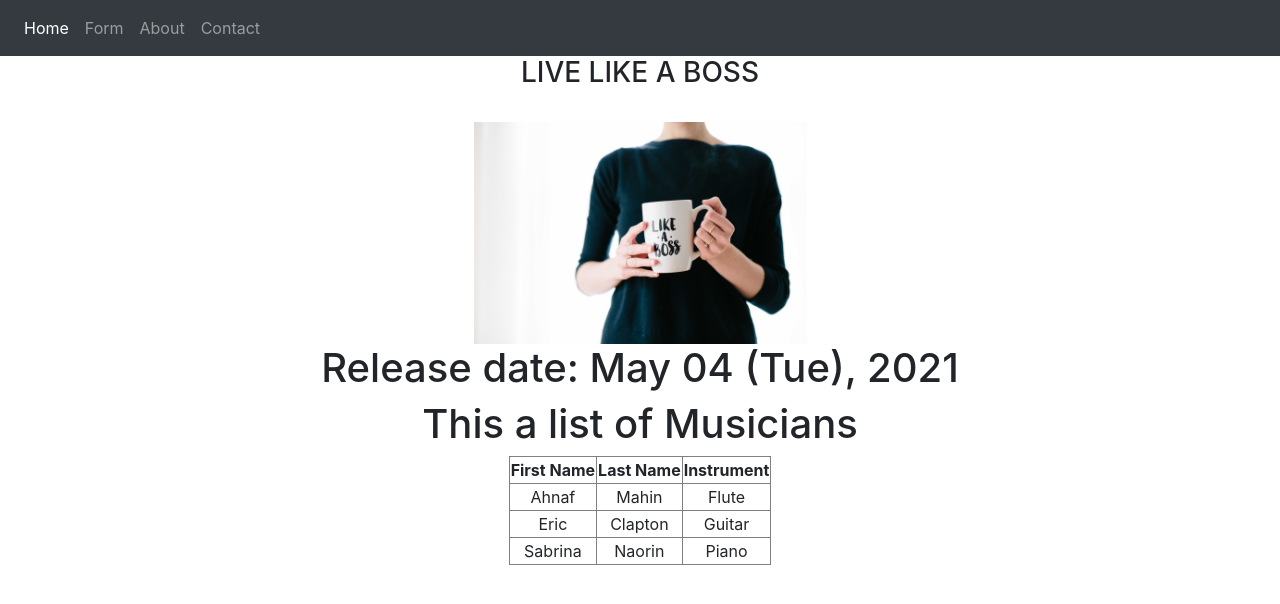
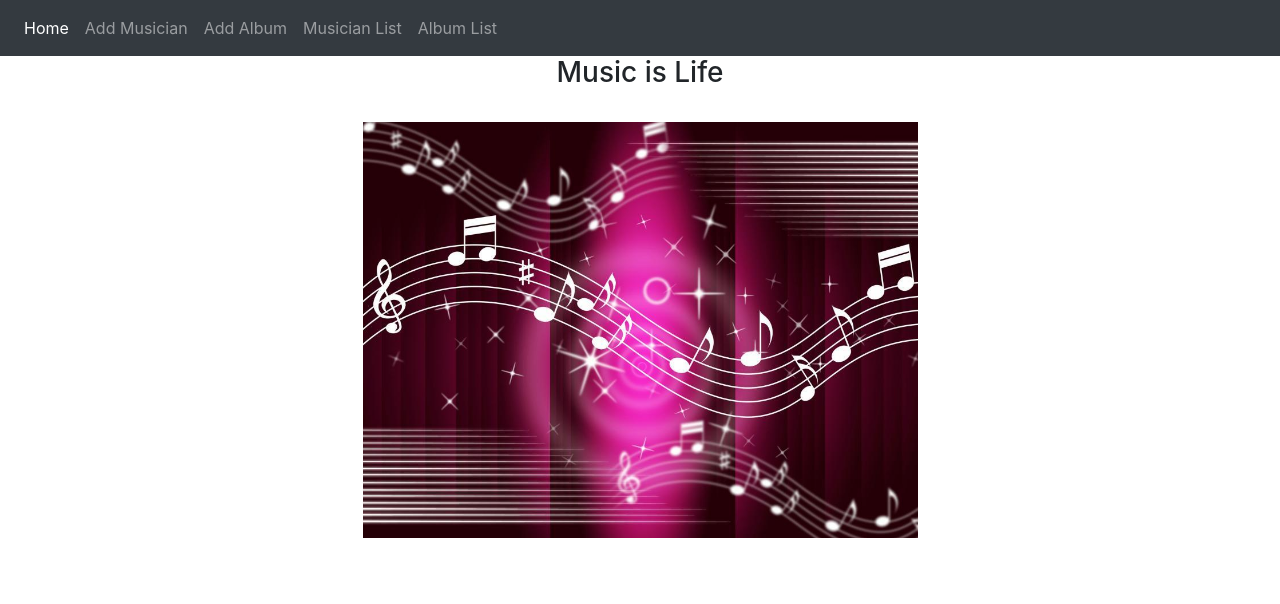
Before and after one commit to Sabrina-Sumona/Django-Musicians_App, a Django app: page /my_app/ in a window 1280 px wide. Shown: the top 604 px of the page. Run offline with Django 3.2, Linux system fonts and the light colour scheme; data comes from the database, SQL or seed files in the repository; some libraries are stand-ins or nearby versions.

Commit message:
Re-arranging the Pages

```diff
--- a/Static/my_app/CSS/style.css
+++ b/Static/my_app/CSS/style.css
@@ -1,6 +1,6 @@
 img {
-  width: 30%;
-  height: 30%;
+  width: 50%;
+  height: 50%;
 }
 
 body{
@@ -12,7 +12,7 @@ table{
   margin-right: auto;
  }
 
- .custom-radio-list, .errorlist li {
+ .custom-radio-list, .errorlist li{
      list-style-type: none;
      padding: 0;
      margin: 0;
--- a/my_app/templatetags/my_filters.py
+++ b/my_app/templatetags/my_filters.py
@@ -4,7 +4,7 @@ register = template.Library()
 
 # custom filtering templates by adding extra str
 def my_filter(value):
-    return value + " like a boss"
+    return value + " is Life"
 
 # custom filtering templates by adding extra arg
 def my_filter2(value, arg):
--- a/my_app/urls.py
+++ b/my_app/urls.py
@@ -6,7 +6,8 @@ app_name = "my_app"
 
 urlpatterns = [
     path('', views.index, name='index'),
-    path('contact/', views.contact, name='contact'),
-    path('about/', views.about, name='about'),
-    path('form/', views.form, name='form'),
+    path('add_album/', views.album_form, name='album_form'),
+    path('add_musician/', views.musician_form, name='musician_form'),
+    path('album_list/', views.album_list, name='album_list'),
+    path('musician_list/', views.musician_list, name='musician_list'),
 ]
--- a/my_app/views.py
+++ b/my_app/views.py
@@ -1,101 +1,43 @@
 from django.shortcuts import render
 from django.http import HttpResponse
 from my_app.models import Musician, Album
-# here all forms of my_app will be imported
-# from my_app.form import user_form
+
 from my_app.form import MusicianForm
-
+from my_app.form import AlbumForm
 # Create your views here.
 
 def index(request):
-    # return render(request, 'my_app/index.html', context=diction)
-    # DJNGO query
-    musician_list = Musician.objects.order_by('first_name')
-    # here we can get any value or release date from any album according to the index of that album object
-    diction = {'text_1': "Live",'text_2':'This a list of Musicians', 'musician': musician_list, 'value': Album.objects.get(pk=4), 'value2':'Release'}
-    return render(request, 'my_app/index.html', context=diction)
+    diction = {'title':"Home Page", 'text':"Music "}
+    return render(request,'my_app/index.html', context=diction )
 
-def contact(request):
-    diction = {}
-    return render(request, 'my_app/contact.html', context=diction)
+def musician_list(request):
+    musician_list = Musician.objects.all()
+    diction = {'title':"List of Musicians", 'text':'List of Musicians:', 'musician_list':musician_list}
+    return render(request, 'my_app/musician_list.html', context=diction)
 
-def about(request):
-    diction = {}
-    return render(request, 'my_app/about.html', context=diction)
+def album_list(request):
+    album_list = Album.objects.all()
+    diction = {'title':"List of Albums", 'text':'List of Albums:', 'album_list':album_list}
+    return render(request, 'my_app/album_list.html', context=diction)
 
-def form(request):
-    new_form = MusicianForm()
+def musician_form(request):
+    if request.method == 'POST':
+        form = MusicianForm(request.POST)
 
+        if form.is_valid():
+            form.save(commit=True)
+            return index(request)
+
+    diction = {'title':"Add Musician", 'text':'Add Musician', 'musician_form':MusicianForm() }
+    return render(request, 'my_app/musician_form.html', context=diction)
+
+def album_form(request):
     if request.method == 'POST':
-        new_form = MusicianForm(request.POST)
+        form = AlbumForm(request.POST)
 
-        if new_form.is_valid():
-            new_form.save(commit=True)
+        if form.is_valid():
+            form.save(commit=True)
             return index(request)
-    diction = {'test_form': new_form, 'heading_3':'Add New Musician'}
-    return render(request, 'my_app/form.html', context=diction)
 
-
-# def form(request):
-#     # here initial form will be stored
-#     new_form = user_form
-#     # diction = {'test_form': new_form, 'heading_1': "This form is created using django forms library"}
-#     diction = {'test_form': new_form, 'heading_2': "Django Form"}
-#
-#     if request.method == 'POST':
-#         # here form with inputs will be stored
-#         new_form = user_form(request.POST)
-#         # to show error messages we must update the initial form with the new form to find error
-#         diction.update({'test_form':new_form})
-#         #here the validation of the inputs will be checked
-#         if new_form.is_valid():
-#             # if valid the values will be collected from new form
-#             user_name = new_form.cleaned_data['user_name']
-#             user_dob = new_form.cleaned_data['user_dob']
-#             user_email = new_form.cleaned_data['user_email']
-#             agreement = new_form.cleaned_data['agreement']
-#
-#             diction.update({'user_name':user_name})
-#             diction.update({'user_dob':user_dob})
-#             diction.update({'user_email':user_email})
-#             diction.update({'agreement': agreement})
-#
-#             diction.update({'rating': new_form.cleaned_data['rating']})
-#             diction.update({'gender': new_form.cleaned_data['gender']})
-#             diction.update({'color': new_form.cleaned_data['color']})
-#             diction.update({'user_age': new_form.cleaned_data['user_age']})
-#             diction.update({'num_field': new_form.cleaned_data['num_field']})
-#
-#             diction.update({'user_vemail': 'Emails Match!!'})
-#
-#             diction.update({'form_submited':"Yes"})
-#
-#     return render(request, 'my_app/form.html', context=diction)
-
-# def index(request):
-# #     diction = {}
-# #     return render(request, 'my_app/index.html', context=diction)
-#
-# # def index(request):
-# #     return HttpResponse("<h1>Hello World<h1>")
-#
-# # def index(request):
-# #         return HttpResponse("<h1>MY app<h1>")
-#
-# # def home(request):
-# #     return HttpResponse("<h1>This is Homepage</h1> <a href='contact/'>Contact</a> <a href='about/'>About</a>")
-# #
-# # def contact(request):
-# #     return HttpResponse("<h1>This is Contact Page</h1> <a href='/my_app'>Homepage</a> <a href='/my_app/about/'>About</a>")
-# #
-# # def about(request):
-# #     return HttpResponse("<h1>About Us</h1> <a href='/my_app'>Homepage</a> <a href='/my_app/contact/'>Contact</a>")
-#
-# # def home(request):
-# #     return HttpResponse("<h1>This is Homepage</h1> <a href='contact/'>Contact</a> <a href='about/'>About</a>")
-# #
-# # def contact(request):
-#     # return HttpResponse("<h1>This is Contact Page</h1> <a href='/'>Homepage</a> <a href='/about/'>About</a>")
-# #
-# def about(request):
-#     return HttpResponse("<h1>About Us</h1> <a href='/'>Homepage</a> <a href='/contact/'>Contact</a>")
+    diction = {'title':"Add Album" , 'text':'Add Album','album_form':AlbumForm()}
+    return render(request, 'my_app/album_form.html',context=diction)
--- a/templates/my_app/base.html
+++ b/templates/my_app/base.html
@@ -12,30 +12,33 @@
       <script src="https://maxcdn.bootstrapcdn.com/bootstrap/4.4.1/js/bootstrap.min.js"></script>
       <meta charset="utf-8">
       <link rel="stylesheet" href={% static "my_app/css/style.css" %}>
-  <title></title>
+      <title>{{ title }}</title>
   </head>
   <body>
+
     <nav class="navbar navbar-expand-sm bg-dark navbar-dark">
       <ul class="navbar-nav">
         <li class="nav-item active">
           <a class="nav-link" href="{% url 'my_app:index' %}">Home</a>
         </li>
         <li class="nav-item">
-      <a class="nav-link" href="{% url 'my_app:form' %}">Form</a>
+          <a class="nav-link" href="{% url 'my_app:musician_form' %}">Add Musician</a>
         </li>
         <li class="nav-item">
-      <a class="nav-link" href="{% url 'my_app:about' %}">About</a>
+          <a class="nav-link" href="{% url 'my_app:album_form' %}">Add Album</a>
         </li>
         <li class="nav-item">
-      <a class="nav-link" href="{% url 'my_app:contact' %}">Contact</a>
+          <a class="nav-link" href="{% url 'my_app:musician_list' %}">Musician List</a>
+        </li>
+        <li class="nav-item">
+          <a class="nav-link" href="{% url 'my_app:album_list' %}">Album List</a>
         </li>
       </ul>
     </nav>
+
     <div class="container">
-
       <!-- to make it base block  -->
       {% block body_block %}
-
       {% endblock %}
     </div>
   </body>
--- a/templates/my_app/index.html
+++ b/templates/my_app/index.html
@@ -6,38 +6,9 @@
 
 {% block body_block %}
 
-<!-- here upper is a built in template filter -->
-<!-- just make the text_1 upper -->
-<!-- <h3>{{ text_1| upper | custom_filter }}</h3> -->
-<!-- make total upper -->
-<h3>{{ text_1 | custom_filter| upper }}</h3>
+<h3>{{ text | custom_filter }}</h3>
 <br>
-<img src="{% static "my_app/images/boss_lady.jpg" %}" alt="boss_lady">
+<img src="{% static "my_app/images/music_bg.jpg" %}" alt="boss_lady">
 <br>
 
-<!-- formating date using built in template filter: -->
-<h1> {{value2 | custom_filter2:' date:'}} {{ value.release_date| date:"M d (D), Y" }}</h1>
-
-<h1>{{ text_2 }}</h1>
-<table border="1">
-  <tr>
-    <th>First Name</th>
-    <th>Last Name</th>
-    <th>Instrument</th>
-  </tr>
-
-  <!-- we can use if-else or loop in html by using this syntax in django -->
-  {% for row in musician %}
-
-  <tr>
-    <!-- we can use variable in html by using this syntax in django -->
-    <td> {{ row.first_name }} </td>
-    <td> {{ row.last_name }} </td>
-    <td> {{ row.instrument }} </td>
-  </tr>
-
-  {% endfor %}
-
-</table>
-
 {% endblock %}
--- a/templates/my_app/form.html
+++ b/templates/my_app/musician_form.html
@@ -5,10 +5,10 @@
 {% block body_block %}
 
 <form action="" method="POST">
-  <h3>{{ heading_3 }}</h3>
-  {{ test_form.as_p }}
+  <h3>{{ text }}</h3>
+  {{ musician_form.as_p }}
   {% csrf_token %}
-  <input type="submit" name="submit" value="Submit">
+  <input type="submit" name="submit" value="Add" class="btn btn-secondary pl-3 pr-3 btn-sm">
 </form>
 
 {% endblock %}
```
Also changed, not shown: my_app/form.py (+6 -77 lines), my_practice_project/urls.py (+1 -9 lines), notes/View and URL.txt (+106 -0 lines), notes/form.txt (+86 -0 lines), notes/templates & static files.txt (+13 -1 lines), templates/my_app/about.html (deleted, +0 -8 lines), templates/my_app/album_form.html (added, +14 -0 lines), templates/my_app/album_list.html (added, +21 -0 lines), templates/my_app/contact.html (deleted, +0 -9 lines), templates/my_app/musician_list.html (added, +20 -0 lines), Static/my_app/images/music_bg.jpg (added). Lines whose indentation alone changed are shown as unchanged.
